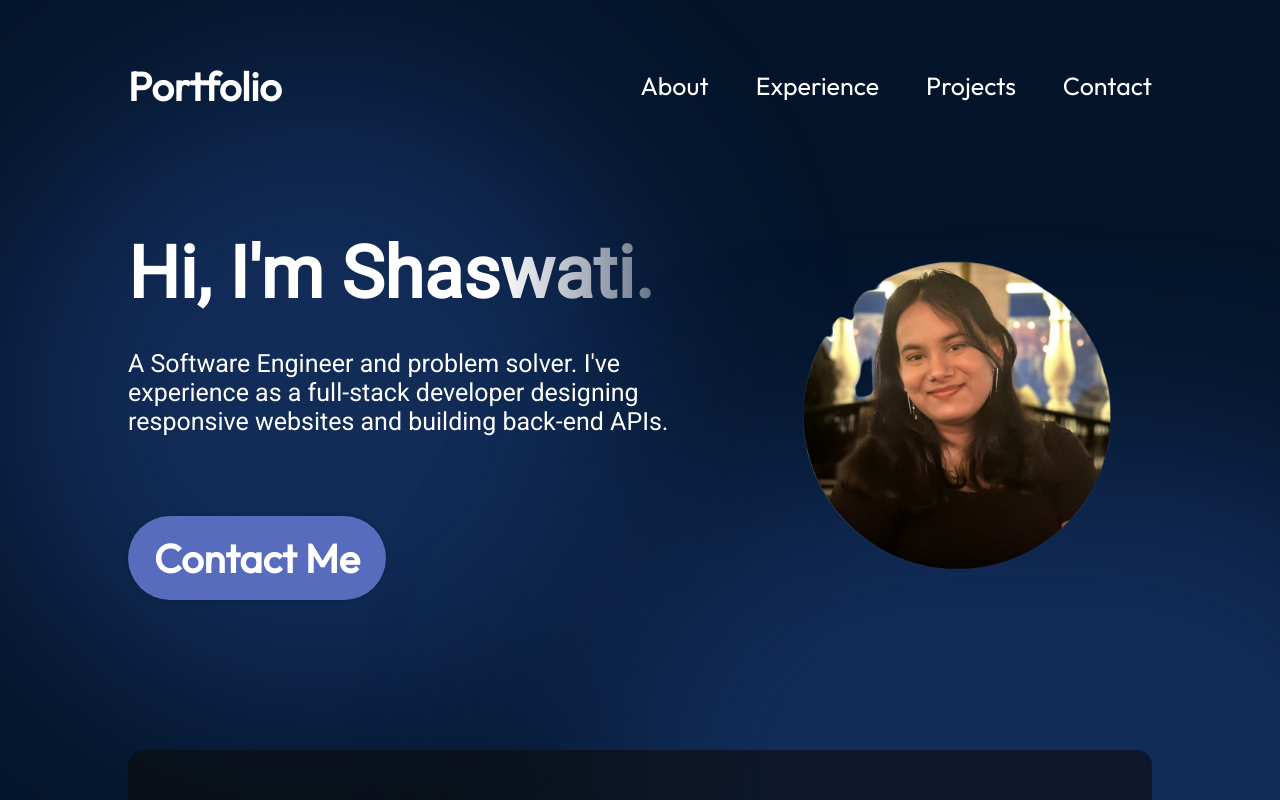
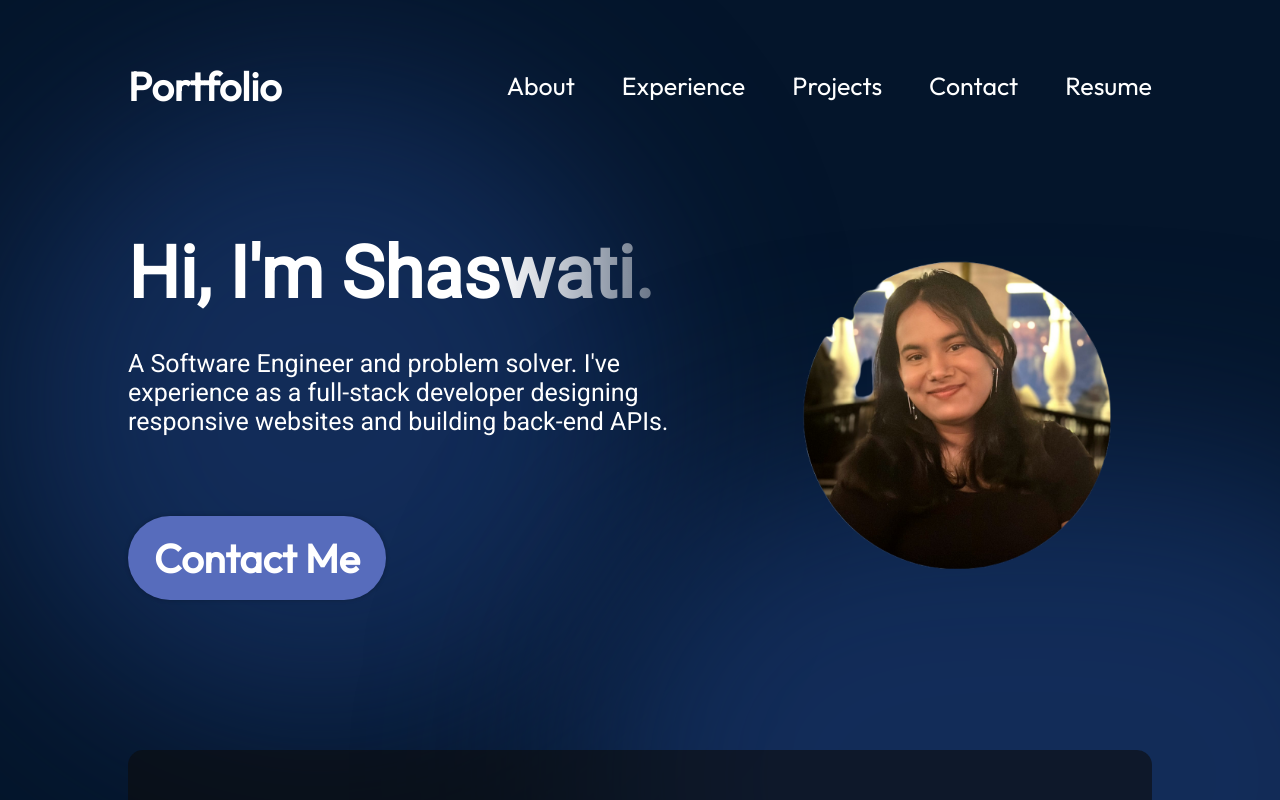
Before and after one commit to shashwatidash/react-portfolio, a React (Vite) app: page / in a window 1280 px wide. Shown: the top 800 px of the page. Built offline with nearby package versions, Linux system fonts and the light colour scheme.

Commit message:
Resume added

```diff
--- a/src/components/Navbar/Navbar.jsx
+++ b/src/components/Navbar/Navbar.jsx
@@ -19,6 +19,7 @@ export const Navbar = () => {
                     <li><a href='#experience'>Experience</a></li>
                     <li><a href='#projects'>Projects</a></li>
                     <li><a href='#contact'>Contact</a></li>
+                    <li><a href="https://drive.google.com/file/d/1P9G_W8kd2fFPq6YPQ9vPSiCZ0N1udGm5/view?usp=sharing" target="_blank" rel="noopener noreferrer">Resume</a></li>
                 </ul>
             </div>
         </nav>
```
